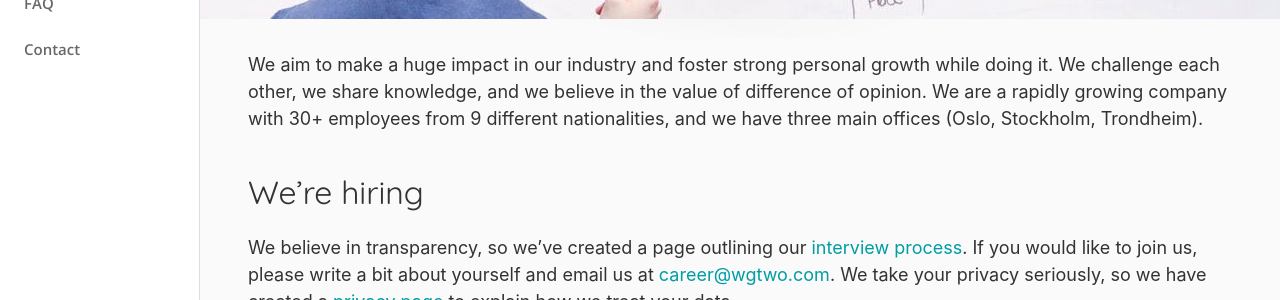
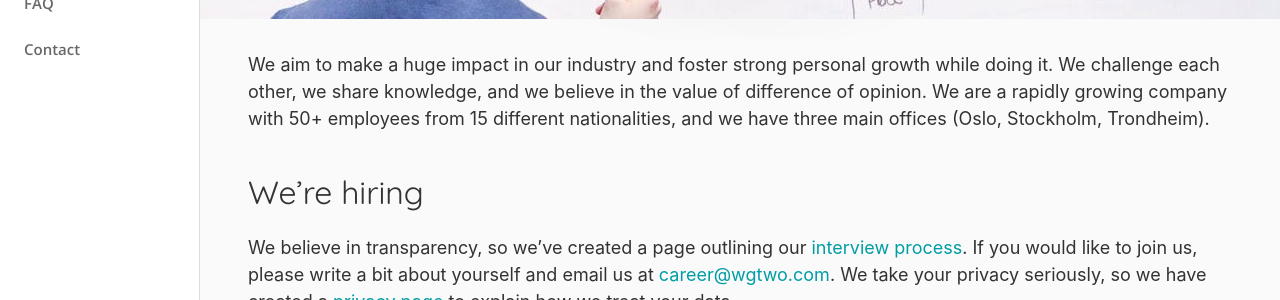
Before and after one commit to working-group-two/engineering-blog, a Jekyll site: the page built from pages/career.md, in a window 1280 px wide and 900 px high. Shown: the part 381-681 px from the top of the window. Built offline with Jekyll 4.4.1, drawn with Linux system fonts in a browser that asks for light colours; nearby versions of some CDN libraries.

Commit message:
Update career.md

```diff
--- a/pages/career.md
+++ b/pages/career.md
@@ -8,7 +8,7 @@ permalink: /career
 
 We aim to make a huge impact in our industry and foster strong personal growth while doing it.
 We challenge each other, we share knowledge, and we believe in the value of difference of opinion.
-We are a rapidly growing company with 30+ employees from 9 different nationalities,
+We are a rapidly growing company with 50+ employees from 15 different nationalities,
 and we have three main offices (Oslo, Stockholm, Trondheim).
 
 ## We're hiring
```
